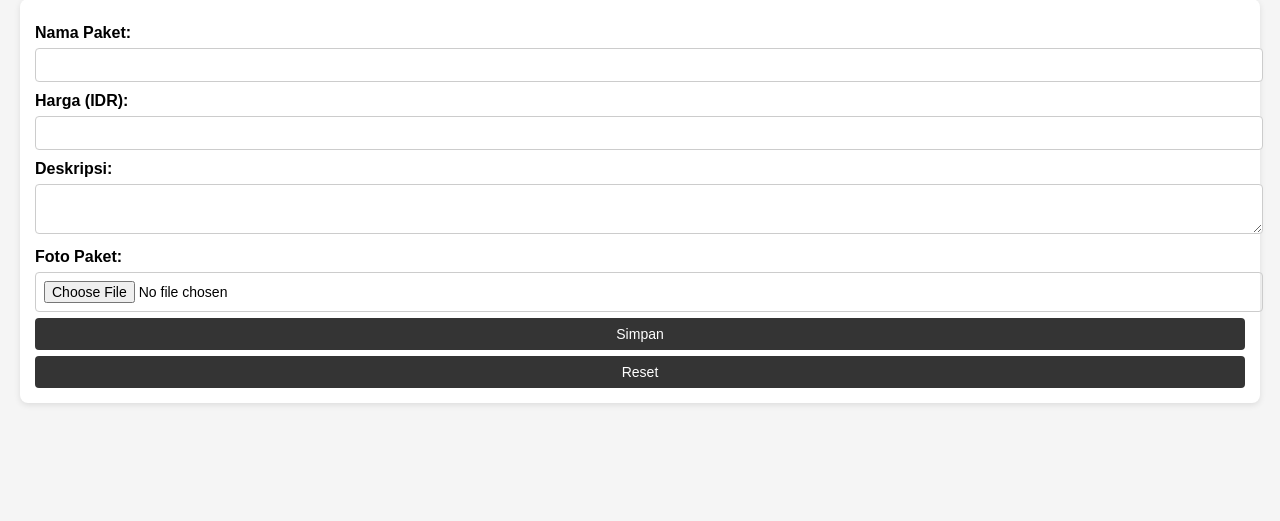
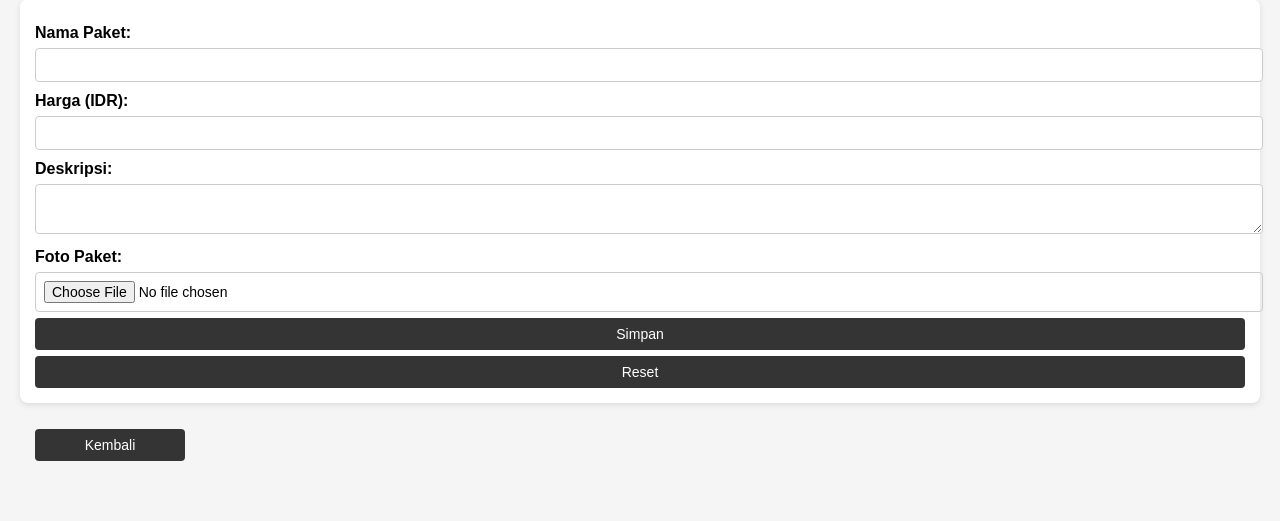
Before and after one commit to Azizur2335/Fotografer, a PHP site: page /formPaketA.php in a window 1280 px wide. Shown: the part 79-600 px from the top of the page. Run offline with PHP 8.4, Linux system fonts and the light colour scheme.

Commit message:
nambahin tombol kembali

```diff
--- a/Admin/formPaketA.php
+++ b/Admin/formPaketA.php
@@ -57,6 +57,14 @@
       display: flex;
       flex-shrink: 0;
     }
+    .back {
+      width: 150px;
+      margin-left: 15px;
+    }
+    .back a {
+      text-decoration: none;
+      color: #fff;
+    }
   </style>
   <script>
     function resetPaket() {
@@ -94,5 +102,6 @@
     <button type="submit">Simpan</button>
     <button type="button" onclick="resetPaket()">Reset</button>
   </form>
+  <button class="back"><a href="index.php">Kembali</a></button>
 </body>
 </html>
```
Also changed, not shown: Admin/formGaleriA.php (+16 -0 lines), backend/edit_paket.php (+9 -0 lines), Admin/paket/1758967541_wisuda.jpg (added).
